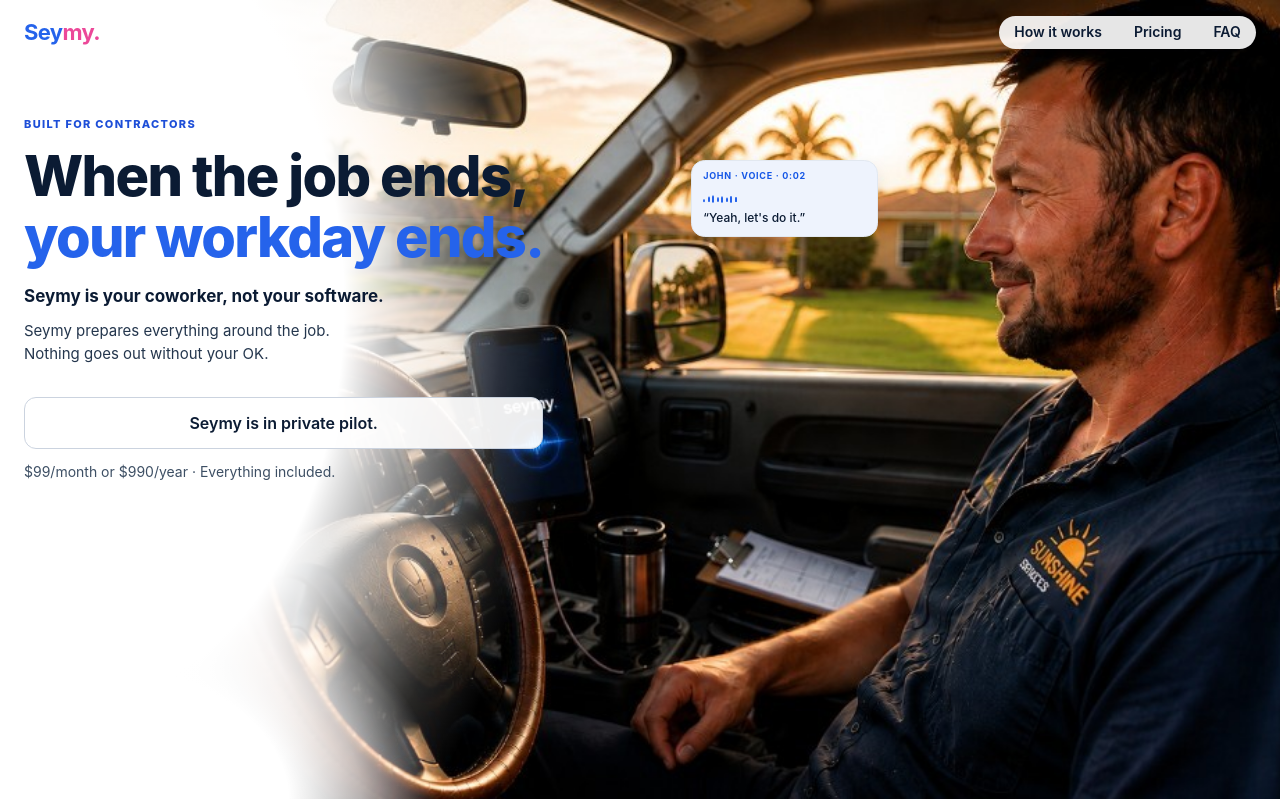
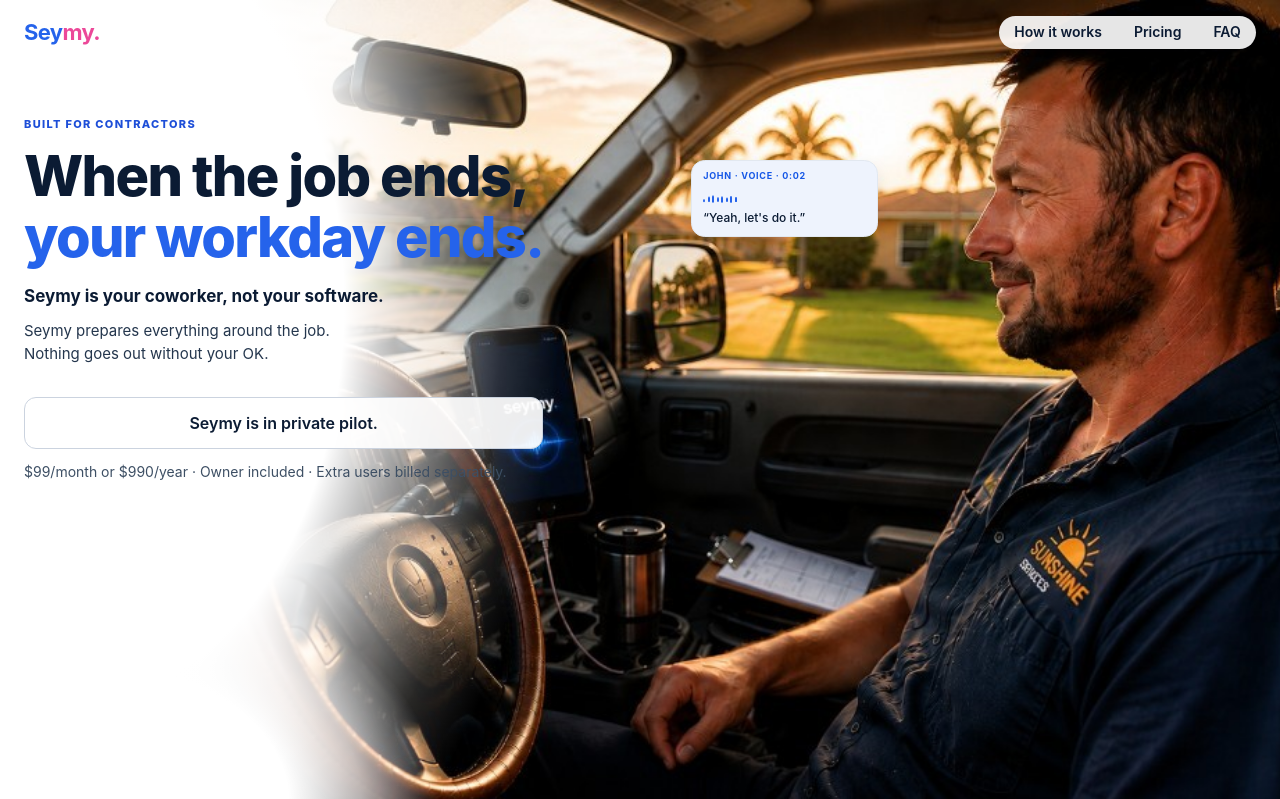
Before and after one commit to Rnaji/seymy, a Django app: page / in a window 1280 px wide. Shown: the top 799 px of the page. Run offline with Django 5.2, Linux system fonts and the light colour scheme; style sheets or scripts are compiled from the project's sources.

Commit message:
Pricing wording: only the owner is included; no fee outside Seymy
- Replace the three "Everything included." price lines with
  "Owner included · Extra users billed separately."
- Terms: state that no Seymy platform fee applies to payments made
  outside Seymy.
- Prices and commercial rules unchanged; targeted assertions added.

GO-CODE SITE (Rachid, 06/11), limited to these wordings. No merge, no deploy.

Co-Authored-By: Claude Opus 5.5 <noreply@anthropic.com>

```diff
--- a/landing/templates/landing/index.html
+++ b/landing/templates/landing/index.html
@@ -2624,7 +2624,7 @@
           <div class="hero-cta-block">
             {% include "landing/partials/download_cta.html" with cta_class="hero-cta" %}
             <p class="hero-reassure">
-              $99/month or $990/year · Everything included.
+              $99/month or $990/year · Owner included · Extra users billed separately.
             </p>
           </div>
         </div>
@@ -2640,7 +2640,7 @@
         <div class="hero-cta-block">
           {% include "landing/partials/download_cta.html" with cta_class="hero-cta" %}
           <p class="hero-reassure">
-            $99/month or $990/year · Everything included.
+            $99/month or $990/year · Owner included · Extra users billed separately.
           </p>
         </div>
       </div>
@@ -3331,7 +3331,7 @@
         </p>
         {% include "landing/partials/download_cta.html" with cta_class="final-cta-button" %}
         <p class="final-cta-micro">
-          $99/month or $990/year · Everything included.
+          $99/month or $990/year · Owner included · Extra users billed separately.
         </p>
         {% if download %}
         <div class="download-qr" aria-label="Download Seymy on your phone">
--- a/landing/templates/landing/legal/terms.html
+++ b/landing/templates/landing/legal/terms.html
@@ -41,7 +41,7 @@
         <ul class="legal-list">
           <li>Customer payments through Seymy are optional and processed by Stripe, on your own Stripe connected account.</li>
           <li>Seymy charges a <strong>1% platform fee</strong> on each customer payment collected through Seymy. The fee is not added to what your customer pays.</li>
-          <li>Payments your customers make to you directly, outside Seymy (cash, check, bank transfer), carry no Seymy fee. Creating or sending an estimate is never charged.</li>
+          <li>No Seymy platform fee applies to payments made outside Seymy. Payments your customers make to you directly (cash, check, bank transfer) carry no Seymy fee. Creating or sending an estimate is never charged.</li>
         </ul>
         <p>{% include "landing/partials/todo.html" with what="conditions Stripe applicables au compte connecté, frais Stripe à la charge du contractor, rôle de marchand, litiges et rétrofacturations" %}</p>
       </section>
```
Also changed, not shown: landing/test_site0.py (+6 -1 lines).
